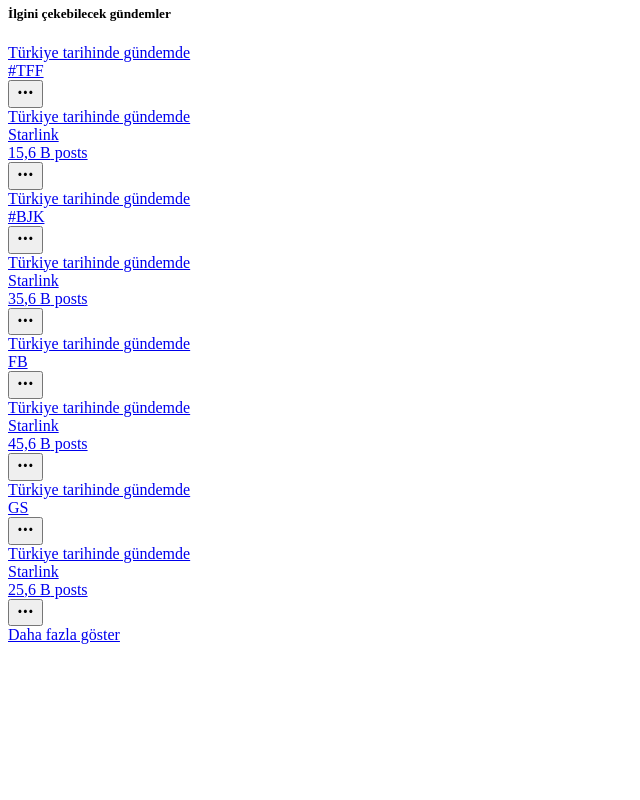
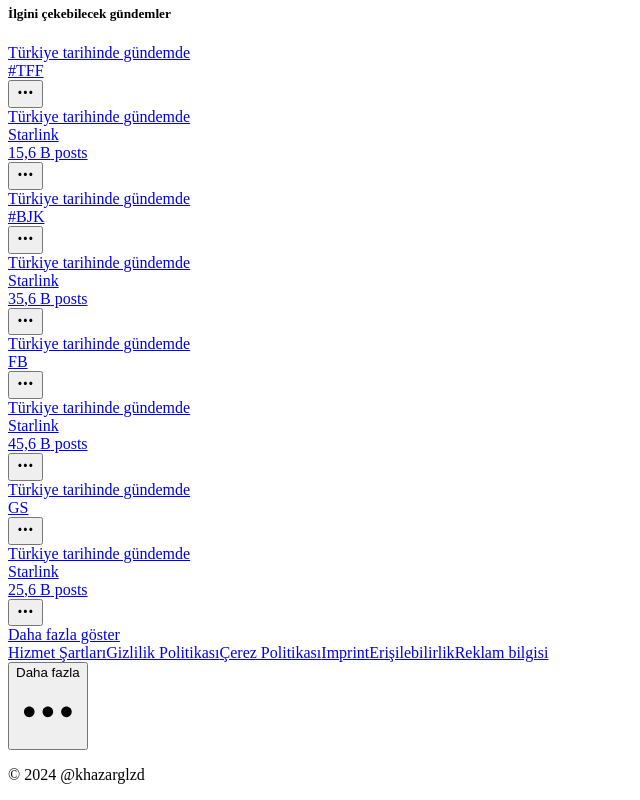
Before and after one commit to khazarglzd/x_ui_clone_react, a React (Create React App) app: page / in a window 1280 px wide. Shown: the part 694-1494 px from the top of the page, without its empty margins (0-640 px from the left). Before the commit the page ends 1346 px from the top, so only its background shows below. Built offline with nearby package versions, Linux system fonts and the light colour scheme.

Commit message:
creating Footer component for rightsidebar section

```diff
--- /dev/null
+++ b/src/layouts/main/rightsidebar/footer/index.jsx
@@ -0,0 +1,46 @@
+import { Link } from "react-router-dom";
+import { Popover } from "@headlessui/react";
+
+export default function Footer() {
+    return (
+        <footer className="mb-4 px-4 flex flex-wrap gap-2">
+            <Link to="/" className="text-[#71767b] leading-4 text-[13px] hover:underline">Hizmet Şartları</Link>
+            <Link to="/" className="text-[#71767b] leading-4 text-[13px] hover:underline">Gizlilik Politikası</Link>
+            <Link to="/" className="text-[#71767b] leading-4 text-[13px] hover:underline">Çerez Politikası</Link>
+            <Link to="/" className="text-[#71767b] leading-4 text-[13px] hover:underline">Imprint</Link>
+            <Link to="/" className="text-[#71767b] leading-4 text-[13px] hover:underline">Erişilebilirlik</Link>
+            <Link to="/" className="text-[#71767b] leading-4 text-[13px] hover:underline">Reklam bilgisi</Link>
+            <div className="w-full flex gap-2">
+                <Popover className="relative inline-flex leading-4">
+                    <Popover.Button
+                        className="text-[#71767b] outline-none leading-4 text-[13px] hover:underline inline-flex items-center">
+                        Daha fazla
+                        <svg viewBox="0 0 24 24" className="h-[1em] px-0.5">
+                            <path
+                                fill="currentColor"
+                                d="M3 12c0-1.1.9-2 2-2s2 .9 2 2-.9 2-2 2-2-.9-2-2zm9 2c1.1 0 2-.9 2-2s-.9-2-2-2-2 .9-2 2 .9 2 2 2zm7 0c1.1 0 2-.9 2-2s-.9-2-2-2-2 .9-2 2 .9 2 2 2z"
+                            />
+                        </svg>
+                    </Popover.Button>
+                    <Popover.Panel className="w-[150px] max-w-[384px] bg-black shadow-box rounded-xl absolute bottom-0 right-0 grid overflow-hidden">
+                        <Link to="/" className="py-3 px-4 text-white text-[15px] leading-5 font-bold hover:bg-[#16181c] transition-colors">
+                            Hakkında
+                        </Link>
+                        <Link to="/" className="py-3 px-4 text-white text-[15px] leading-5 font-bold hover:bg-[#16181c] transition-colors">
+                            Durum
+                        </Link>
+                        <Link to="/" className="py-3 px-4 text-white text-[15px] leading-5 font-bold hover:bg-[#16181c] transition-colors">
+                            İşletmeler İçin X
+                        </Link>
+                        <Link to="/" className="py-3 px-4 text-white text-[15px] leading-5 font-bold hover:bg-[#16181c] transition-colors">
+                            Geliştiriciler
+                        </Link>
+                    </Popover.Panel>
+                </Popover>
+                <p className="text-[#71767b] leading-4 text-[13px]">
+                    &copy; 2024 @khazarglzd
+                </p>
+            </div>
+        </footer>
+    )
+}
--- a/src/layouts/main/rightsidebar/index.jsx
+++ b/src/layouts/main/rightsidebar/index.jsx
@@ -1,4 +1,5 @@
 import React from 'react'
+import Footer from './footer'
 import Premium from './premium'
 import Search from './search'
 import Topics from './topics'
@@ -10,6 +11,7 @@
             <Search />
             <Premium />
             <Topics />
+            <Footer />
 
         </aside>
     )
```
Also changed, not shown: src/mock/index.jsx (deleted, +0 -21 lines).
